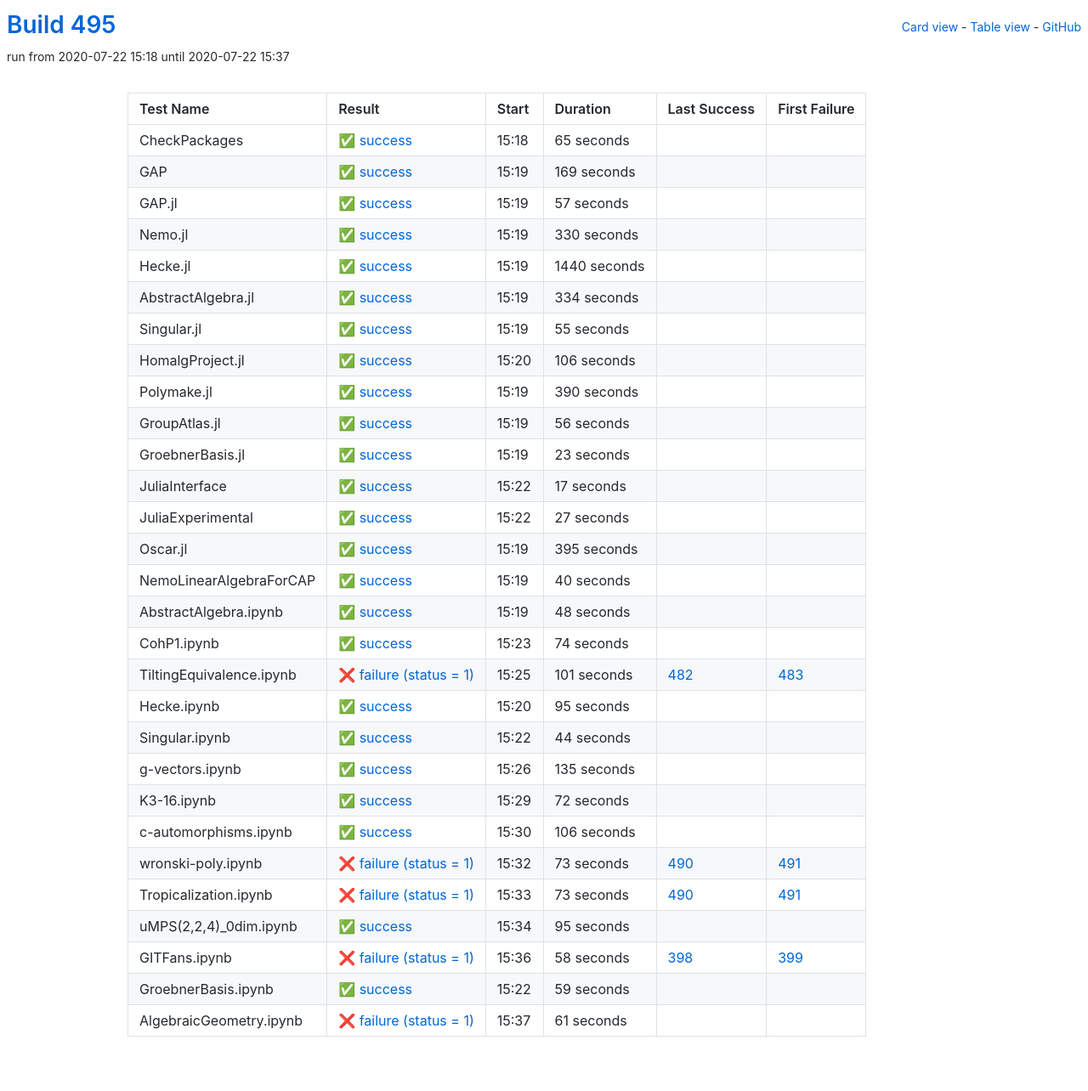
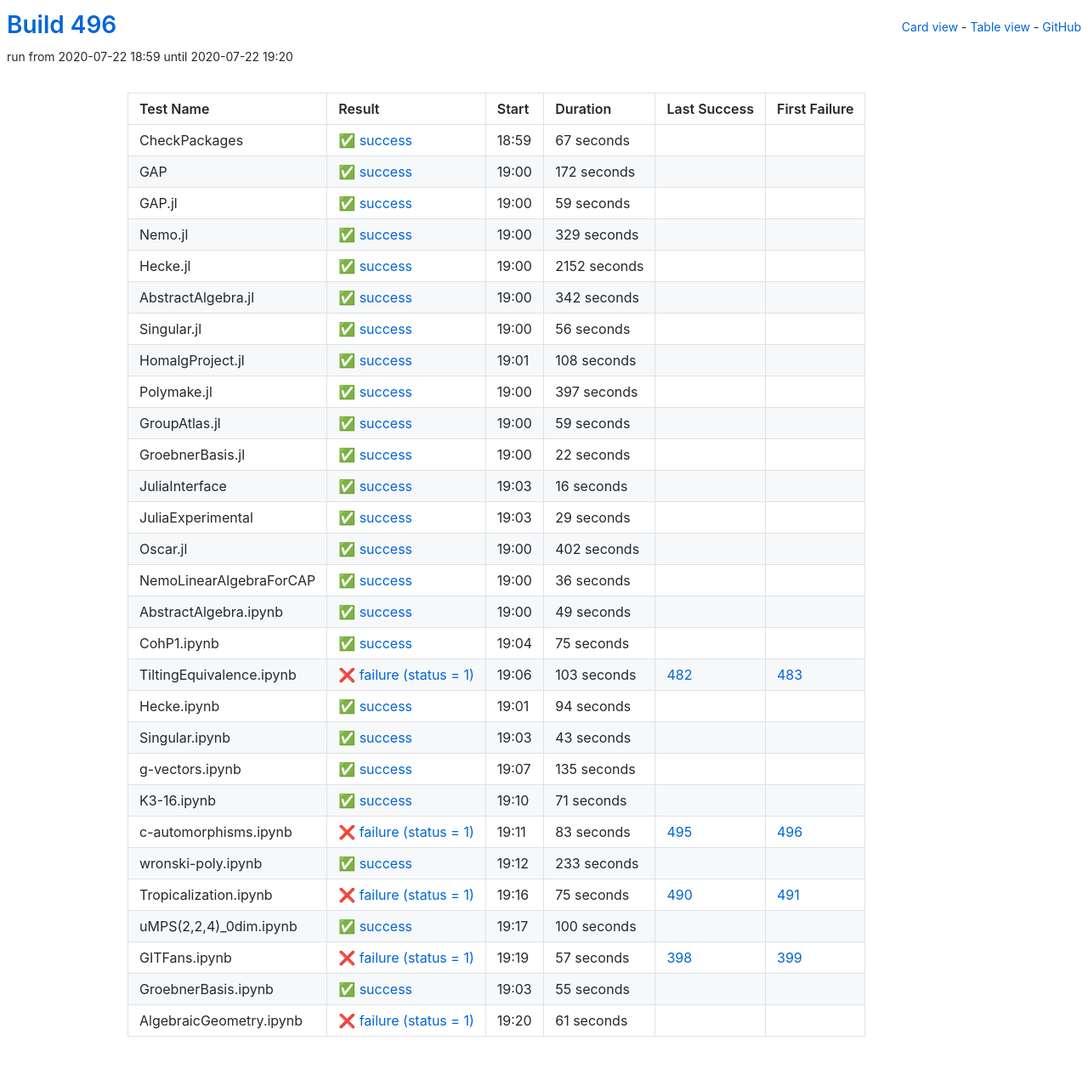
Before and after one commit to oscar-system/oscar-ci-status-stable, a Jekyll site: the page built from table.html, in a window 1280 px wide. Shown: the whole page at 85% size. Built offline with Jekyll 4.4.1, drawn with Linux system fonts in a browser that asks for light colours.

Commit message:
Build #496

```diff
--- a/_data/ci.yml
+++ b/_data/ci.yml
@@ -1,6 +1,6 @@
 ---
-build: 495
-build_url: https://oscarci.mathematik.uni-kl.de/job/oscar-stable/495/
+build: 496
+build_url: https://oscarci.mathematik.uni-kl.de/job/oscar-stable/496/
 job: oscar-stable
 organization: oscar-system
 repo: oscar-ci-status-stable
@@ -8,116 +8,80 @@ repourl: https://github.com/oscar-system/oscar-ci-status-stable
 tests:
 - name: CheckPackages
   id: checkpackages
-  log: https://oscarci.mathematik.uni-kl.de/job/oscar-stable/495/artifact/logs/build-495/CheckPackages.log
-  start: 2020-07-22 15:18
+  log: https://oscarci.mathematik.uni-kl.de/job/oscar-stable/496/artifact/logs/build-496/CheckPackages.log
+  start: 2020-07-22 18:59
   success: true
   exitcode: 0
   status: success
-  duration: 65
+  duration: 67
   last_success: false
   last_success_url:
   first_failure: false
   first_failure_url:
 - name: GAP
   id: gap
-  log: https://oscarci.mathematik.uni-kl.de/job/oscar-stable/495/artifact/logs/build-495/GAP.log
-  start: 2020-07-22 15:19
+  log: https://oscarci.mathematik.uni-kl.de/job/oscar-stable/496/artifact/logs/build-496/GAP.log
+  start: 2020-07-22 19:00
   success: true
   exitcode: 0
   status: success
-  duration: 169
+  duration: 172
   last_success: false
   last_success_url:
   first_failure: false
   first_failure_url:
 - name: GAP.jl
   id: gap-jl
-  log: https://oscarci.mathematik.uni-kl.de/job/oscar-stable/495/artifact/logs/build-495/GAP.jl.log
-  start: 2020-07-22 15:19
+  log: https://oscarci.mathematik.uni-kl.de/job/oscar-stable/496/artifact/logs/build-496/GAP.jl.log
+  start: 2020-07-22 19:00
   success: true
   exitcode: 0
   status: success
-  duration: 57
+  duration: 59
   last_success: false
   last_success_url:
   first_failure: false
   first_failure_url:
 - name: Nemo.jl
   id: nemo-jl
-  log: https://oscarci.mathematik.uni-kl.de/job/oscar-stable/495/artifact/logs/build-495/Nemo.jl.log
-  start: 2020-07-22 15:19
+  log: https://oscarci.mathematik.uni-kl.de/job/oscar-stable/496/artifact/logs/build-496/Nemo.jl.log
+  start: 2020-07-22 19:00
   success: true
   exitcode: 0
   status: success
-  duration: 330
+  duration: 329
   last_success: false
   last_success_url:
   first_failure: false
   first_failure_url:
 - name: Hecke.jl
   id: hecke-jl
-  log: https://oscarci.mathematik.uni-kl.de/job/oscar-stable/495/artifact/logs/build-495/Hecke.jl.log
-  start: 2020-07-22 15:19
+  log: https://oscarci.mathematik.uni-kl.de/job/oscar-stable/496/artifact/logs/build-496/Hecke.jl.log
+  start: 2020-07-22 19:00
   success: true
   exitcode: 0
   status: success
-  duration: 1440
+  duration: 2152
   last_success: false
   last_success_url:
   first_failure: false
   first_failure_url:
 - name: AbstractAlgebra.jl
   id: abstractalgebra-jl
-  log: https://oscarci.mathematik.uni-kl.de/job/oscar-stable/495/artifact/logs/build-495/AbstractAlgebra.jl.log
-  start: 2020-07-22 15:19
+  log: https://oscarci.mathematik.uni-kl.de/job/oscar-stable/496/artifact/logs/build-496/AbstractAlgebra.jl.log
+  start: 2020-07-22 19:00
   success: true
   exitcode: 0
   status: success
-  duration: 334
+  duration: 342
   last_success: false
   last_success_url:
   first_failure: false
   first_failure_url:
 - name: Singular.jl
   id: singular-jl
-  log: https://oscarci.mathematik.uni-kl.de/job/oscar-stable/495/artifact/logs/build-495/Singular.jl.log
-  start: 2020-07-22 15:19
-  success: true
-  exitcode: 0
-  status: success
-  duration: 55
-  last_success: false
-  last_success_url:
-  first_failure: false
-  first_failure_url:
-- name: HomalgProject.jl
-  id: homalgproject-jl
-  log: https://oscarci.mathematik.uni-kl.de/job/oscar-stable/495/artifact/logs/build-495/HomalgProject.jl.log
-  start: 2020-07-22 15:20
-  success: true
-  exitcode: 0
-  status: success
-  duration: 106
-  last_success: false
-  last_success_url:
-  first_failure: false
-  first_failure_url:
-- name: Polymake.jl
-  id: polymake-jl
-  log: https://oscarci.mathematik.uni-kl.de/job/oscar-stable/495/artifact/logs/build-495/Polymake.jl.log
-  start: 2020-07-22 15:19
-  success: true
-  exitcode: 0
-  status: success
-  duration: 390
-  last_success: false
-  last_success_url:
-  first_failure: false
-  first_failure_url:
-- name: GroupAtlas.jl
-  id: groupatlas-jl
-  log: https://oscarci.mathematik.uni-kl.de/job/oscar-stable/495/artifact/logs/build-495/GroupAtlas.jl.log
-  start: 2020-07-22 15:19
+  log: https://oscarci.mathematik.uni-kl.de/job/oscar-stable/496/artifact/logs/build-496/Singular.jl.log
+  start: 2020-07-22 19:00
   success: true
   exitcode: 0
   status: success
@@ -126,130 +90,166 @@ tests:
   last_success_url:
   first_failure: false
   first_failure_url:
-- name: GroebnerBasis.jl
-  id: groebnerbasis-jl
-  log: https://oscarci.mathematik.uni-kl.de/job/oscar-stable/495/artifact/logs/build-495/GroebnerBasis.jl.log
-  start: 2020-07-22 15:19
+- name: HomalgProject.jl
+  id: homalgproject-jl
+  log: https://oscarci.mathematik.uni-kl.de/job/oscar-stable/496/artifact/logs/build-496/HomalgProject.jl.log
+  start: 2020-07-22 19:01
   success: true
   exitcode: 0
   status: success
-  duration: 23
+  duration: 108
+  last_success: false
+  last_success_url:
+  first_failure: false
+  first_failure_url:
+- name: Polymake.jl
+  id: polymake-jl
+  log: https://oscarci.mathematik.uni-kl.de/job/oscar-stable/496/artifact/logs/build-496/Polymake.jl.log
+  start: 2020-07-22 19:00
+  success: true
+  exitcode: 0
+  status: success
+  duration: 397
+  last_success: false
+  last_success_url:
+  first_failure: false
+  first_failure_url:
+- name: GroupAtlas.jl
+  id: groupatlas-jl
+  log: https://oscarci.mathematik.uni-kl.de/job/oscar-stable/496/artifact/logs/build-496/GroupAtlas.jl.log
+  start: 2020-07-22 19:00
+  success: true
+  exitcode: 0
+  status: success
+  duration: 59
+  last_success: false
+  last_success_url:
+  first_failure: false
+  first_failure_url:
+- name: GroebnerBasis.jl
+  id: groebnerbasis-jl
+  log: https://oscarci.mathematik.uni-kl.de/job/oscar-stable/496/artifact/logs/build-496/GroebnerBasis.jl.log
+  start: 2020-07-22 19:00
+  success: true
+  exitcode: 0
+  status: success
+  duration: 22
   last_success: false
   last_success_url:
   first_failure: false
   first_failure_url:
 - name: JuliaInterface
   id: juliainterface
-  log: https://oscarci.mathematik.uni-kl.de/job/oscar-stable/495/artifact/logs/build-495/JuliaInterface.log
-  start: 2020-07-22 15:22
+  log: https://oscarci.mathematik.uni-kl.de/job/oscar-stable/496/artifact/logs/build-496/JuliaInterface.log
+  start: 2020-07-22 19:03
   success: true
   exitcode: 0
   status: success
-  duration: 17
+  duration: 16
   last_success: false
   last_success_url:
   first_failure: false
   first_failure_url:
 - name: JuliaExperimental
   id: juliaexperimental
-  log: https://oscarci.mathematik.uni-kl.de/job/oscar-stable/495/artifact/logs/build-495/JuliaExperimental.log
-  start: 2020-07-22 15:22
+  log: https://oscarci.mathematik.uni-kl.de/job/oscar-stable/496/artifact/logs/build-496/JuliaExperimental.log
+  start: 2020-07-22 19:03
   success: true
   exitcode: 0
   status: success
-  duration: 27
+  duration: 29
   last_success: false
   last_success_url:
   first_failure: false
   first_failure_url:
 - name: Oscar.jl
   id: oscar-jl
-  log: https://oscarci.mathematik.uni-kl.de/job/oscar-stable/495/artifact/logs/build-495/Oscar.jl.log
-  start: 2020-07-22 15:19
+  log: https://oscarci.mathematik.uni-kl.de/job/oscar-stable/496/artifact/logs/build-496/Oscar.jl.log
+  start: 2020-07-22 19:00
   success: true
   exitcode: 0
   status: success
-  duration: 395
+  duration: 402
   last_success: false
   last_success_url:
   first_failure: false
   first_failure_url:
 - name: NemoLinearAlgebraForCAP
   id: nemolinearalgebraforcap
-  log: https://oscarci.mathematik.uni-kl.de/job/oscar-stable/495/artifact/logs/build-495/NemoLinearAlgebraForCAP.log
-  start: 2020-07-22 15:19
+  log: https://oscarci.mathematik.uni-kl.de/job/oscar-stable/496/artifact/logs/build-496/NemoLinearAlgebraForCAP.log
+  start: 2020-07-22 19:00
   success: true
   exitcode: 0
   status: success
-  duration: 40
+  duration: 36
   last_success: false
   last_success_url:
   first_failure: false
   first_failure_url:
 - name: AbstractAlgebra.ipynb
   id: abstractalgebra-ipynb
-  log: https://oscarci.mathematik.uni-kl.de/job/oscar-stable/495/artifact/logs/build-495/AbstractAlgebra.ipynb.log
-  start: 2020-07-22 15:19
+  log: https://oscarci.mathematik.uni-kl.de/job/oscar-stable/496/artifact/logs/build-496/AbstractAlgebra.ipynb.log
+  start: 2020-07-22 19:00
   success: true
   exitcode: 0
   status: success
-  duration: 48
+  duration: 49
   last_success: false
   last_success_url:
   first_failure: false
   first_failure_url:
 - name: CohP1.ipynb
   id: cohp1-ipynb
-  log: https://oscarci.mathematik.uni-kl.de/job/oscar-stable/495/artifact/logs/build-495/CohP1.ipynb.log
-  start: 2020-07-22 15:23
+  log: https://oscarci.mathematik.uni-kl.de/job/oscar-stable/496/artifact/logs/build-496/CohP1.ipynb.log
+  start: 2020-07-22 19:04
   success: true
   exitcode: 0
   status: success
-  duration: 74
+  duration: 75
   last_success: false
   last_success_url:
   first_failure: false
   first_failure_url:
 - name: TiltingEquivalence.ipynb
   id: tiltingequivalence-ipynb
-  log: https://oscarci.mathematik.uni-kl.de/job/oscar-stable/495/artifact/logs/build-495/TiltingEquivalence.ipynb.log
-  start: 2020-07-22 15:25
+  log: https://oscarci.mathematik.uni-kl.de/job/oscar-stable/496/artifact/logs/build-496/TiltingEquivalence.ipynb.log
+  start: 2020-07-22 19:06
   success: false
   exitcode: 1
   status: failure
-  duration: 101
+  duration: 103
   last_success: 482
   last_success_url: https://oscarci.mathematik.uni-kl.de/job/oscar-stable/482/
   first_failure: 483
   first_failure_url: https://oscarci.mathematik.uni-kl.de/job/oscar-stable/483/
 - name: Hecke.ipynb
   id: hecke-ipynb
-  log: https://oscarci.mathematik.uni-kl.de/job/oscar-stable/495/artifact/logs/build-495/Hecke.ipynb.log
-  start: 2020-07-22 15:20
+  log: https://oscarci.mathematik.uni-kl.de/job/oscar-stable/496/artifact/logs/build-496/Hecke.ipynb.log
+  start: 2020-07-22 19:01
   success: true
   exitcode: 0
   status: success
-  duration: 95
+  duration: 94
   last_success: false
   last_success_url:
   first_failure: false
   first_failure_url:
 - name: Singular.ipynb
   id: singular-ipynb
-  log: https://oscarci.mathematik.uni-kl.de/job/oscar-stable/495/artifact/logs/build-495/Singular.ipynb.log
-  start: 2020-07-22 15:22
+  log: https://oscarci.mathematik.uni-kl.de/job/oscar-stable/496/artifact/logs/build-496/Singular.ipynb.log
+  start: 2020-07-22 19:03
   success: true
   exitcode: 0
   status: success
-  duration: 44
+  duration: 43
   last_success: false
   last_success_url:
   first_failure: false
   first_failure_url:
 - name: g-vectors.ipynb
   id: g-vectors-ipynb
-  log: https://oscarci.mathematik.uni-kl.de/job/oscar-stable/495/artifact/logs/build-495/g-vectors.ipynb.log
-  start: 2020-07-22 15:26
+  log: https://oscarci.mathematik.uni-kl.de/job/oscar-stable/496/artifact/logs/build-496/g-vectors.ipynb.log
+  start: 2020-07-22 19:07
   success: true
   exitcode: 0
   status: success
@@ -260,92 +260,92 @@ tests:
   first_failure_url:
 - name: K3-16.ipynb
   id: k3-16-ipynb
-  log: https://oscarci.mathematik.uni-kl.de/job/oscar-stable/495/artifact/logs/build-495/K3-16.ipynb.log
-  start: 2020-07-22 15:29
+  log: https://oscarci.mathematik.uni-kl.de/job/oscar-stable/496/artifact/logs/build-496/K3-16.ipynb.log
+  start: 2020-07-22 19:10
   success: true
   exitcode: 0
   status: success
-  duration: 72
+  duration: 71
   last_success: false
   last_success_url:
   first_failure: false
   first_failure_url:
 - name: c-automorphisms.ipynb
   id: c-automorphisms-ipynb
-  log: https://oscarci.mathematik.uni-kl.de/job/oscar-stable/495/artifact/logs/build-495/c-automorphisms.ipynb.log
-  start: 2020-07-22 15:30
+  log: https://oscarci.mathematik.uni-kl.de/job/oscar-stable/496/artifact/logs/build-496/c-automorphisms.ipynb.log
+  start: 2020-07-22 19:11
+  success: false
+  exitcode: 1
+  status: failure
+  duration: 83
+  last_success: 495
+  last_success_url: https://oscarci.mathematik.uni-kl.de/job/oscar-stable/495/
+  first_failure: 496
+  first_failure_url: https://oscarci.mathematik.uni-kl.de/job/oscar-stable/496/
+- name: wronski-poly.ipynb
+  id: wronski-poly-ipynb
+  log: https://oscarci.mathematik.uni-kl.de/job/oscar-stable/496/artifact/logs/build-496/wronski-poly.ipynb.log
+  start: 2020-07-22 19:12
   success: true
   exitcode: 0
   status: success
-  duration: 106
+  duration: 233
   last_success: false
   last_success_url:
   first_failure: false
   first_failure_url:
-- name: wronski-poly.ipynb
-  id: wronski-poly-ipynb
-  log: https://oscarci.mathematik.uni-kl.de/job/oscar-stable/495/artifact/logs/build-495/wronski-poly.ipynb.log
-  start: 2020-07-22 15:32
+- name: Tropicalization.ipynb
+  id: tropicalization-ipynb
+  log: https://oscarci.mathematik.uni-kl.de/job/oscar-stable/496/artifact/logs/build-496/Tropicalization.ipynb.log
+  start: 2020-07-22 19:16
   success: false
   exitcode: 1
   status: failure
-  duration: 73
-  last_success: 490
-  last_success_url: https://oscarci.mathematik.uni-kl.de/job/oscar-stable/490/
-  first_failure: 491
-  first_failure_url: https://oscarci.mathematik.uni-kl.de/job/oscar-stable/491/
-- name: Tropicalization.ipynb
-  id: tropicalization-ipynb
-  log: https://oscarci.mathematik.uni-kl.de/job/oscar-stable/495/artifact/logs/build-495/Tropicalization.ipynb.log
-  start: 2020-07-22 15:33
-  success: false
-  exitcode: 1
-  status: failure
-  duration: 73
+  duration: 75
   last_success: 490
   last_success_url: https://oscarci.mathematik.uni-kl.de/job/oscar-stable/490/
   first_failure: 491
   first_failure_url: https://oscarci.mathematik.uni-kl.de/job/oscar-stable/491/
 - name: uMPS(2,2,4)_0dim.ipynb
   id: umps-2-2-4-0dim-ipynb
-  log: https://oscarci.mathematik.uni-kl.de/job/oscar-stable/495/artifact/logs/build-495/uMPS-2-2-4-_0dim.ipynb.log
-  start: 2020-07-22 15:34
+  log: https://oscarci.mathematik.uni-kl.de/job/oscar-stable/496/artifact/logs/build-496/uMPS-2-2-4-_0dim.ipynb.log
+  start: 2020-07-22 19:17
   success: true
   exitcode: 0
   status: success
-  duration: 95
+  duration: 100
   last_success: false
   last_success_url:
   first_failure: false
   first_failure_url:
 - name: GITFans.ipynb
   id: gitfans-ipynb
-  log: https://oscarci.mathematik.uni-kl.de/job/oscar-stable/495/artifact/logs/build-495/GITFans.ipynb.log
-  start: 2020-07-22 15:36
+  log: https://oscarci.mathematik.uni-kl.de/job/oscar-stable/496/artifact/logs/build-496/GITFans.ipynb.log
+  start: 2020-07-22 19:19
   success: false
   exitcode: 1
   status: failure
-  duration: 58
+  duration: 57
   last_success: 398
   last_success_url: https://oscarci.mathematik.uni-kl.de/job/oscar-stable/398/
   first_failure: 399
   first_failure_url: https://oscarci.mathematik.uni-kl.de/job/oscar-stable/399/
 - name: GroebnerBasis.ipynb
   id: groebnerbasis-ipynb
-  log: https://oscarci.mathematik.uni-kl.de/job/oscar-stable/495/artifact/logs/build-495/GroebnerBasis.ipynb.log
-  start: 2020-07-22 15:22
+  log: https://oscarci.mathematik.uni-kl.de/job/oscar-stable/496/artifact/logs/build-496/GroebnerBasis.ipynb.log
+  start: 2020-07-22 19:03
   success: true
   exitcode: 0
   status: success
-  duration: 59
+  duration: 55
   last_success: false
   last_success_url:
   first_failure: false
   first_failure_url:
 - name: AlgebraicGeometry.ipynb
   id: algebraicgeometry-ipynb
-  log: https://oscarci.mathematik.uni-kl.de/job/oscar-stable/495/artifact/logs/build-495/AlgebraicGeometry.ipynb.log
-  start: 2020-07-22 15:37
+  log: https://oscarci.mathematik.uni-kl.de/job/oscar-stable/496/artifact/logs/build-496/AlgebraicGeometry.ipynb.log
+  start: 2020-07-22 19:20
   success: false
   exitcode: 1
   status: failure
```
Also changed, not shown: README.md.
